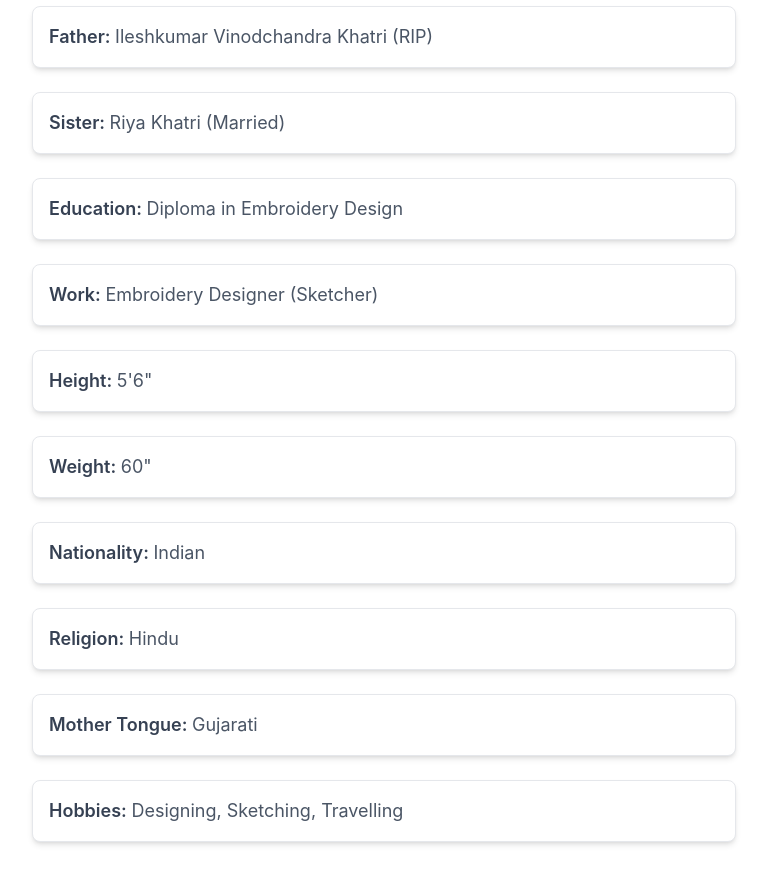
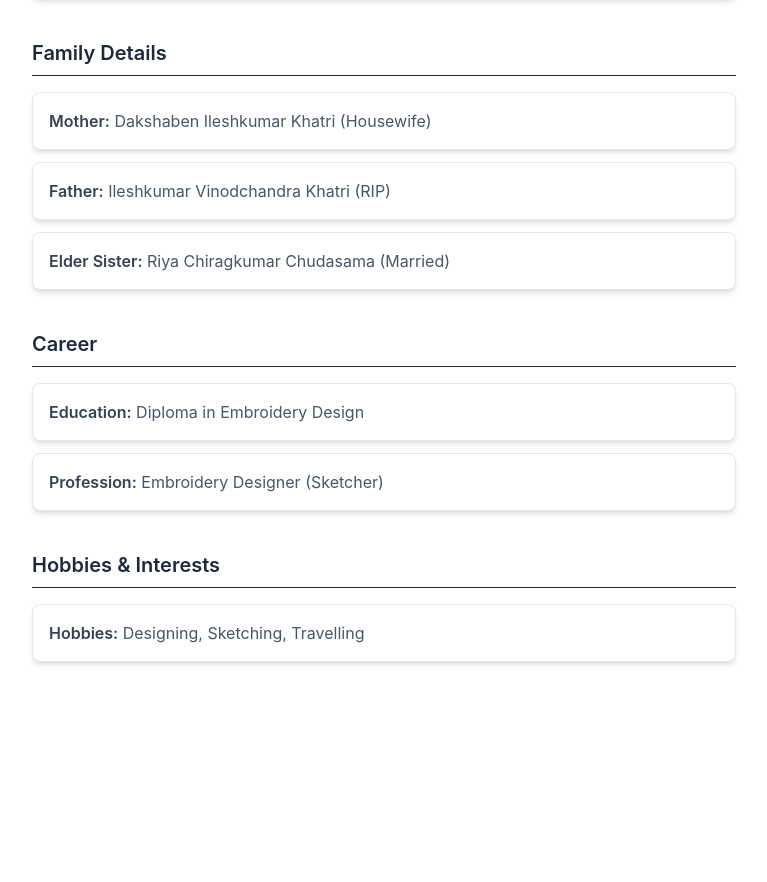
Before and after one commit to sagarkhatridk/AkashBIODATA, a React (Vite) app: page / in a window 1280 px wide. Shown: the part 1578-2460 px from the top of the page, without its empty margins (256-1023 px from the left). After the commit the page ends 2280 px from the top, so only its background shows below. Built offline with nearby package versions, Linux system fonts and the light colour scheme; a web font is replaced by a local one.

Commit message:
bio design updated

```diff
--- a/src/components/BioDataInformation.jsx
+++ b/src/components/BioDataInformation.jsx
@@ -2,28 +2,44 @@ import React from "react";
 import { motion } from "motion/react";
 
 const BioDataInformation = () => {
-  const biodata = [
-    { label: "Name", value: "Khatri Akash Ileshkumar" },
-    { label: "Age", value: "24 Years" },
-    { label: "Date of Birth", value: "28th February 2001" },
-    { label: "Mother", value: "Dakshaben Ileshkumar Khatri (Housewife)" },
-    { label: "Father", value: "Ileshkumar Vinodchandra Khatri (RIP)" },
-    { label: "Sister", value: "Riya Khatri (Married)" },
-    { label: "Education", value: "Diploma in Embroidery Design" },
-    { label: "Work", value: "Embroidery Designer (Sketcher)" },
-    { label: "Height", value: "5'6\"" },
-    { label: "Weight", value: '60"' },
-    { label: "Nationality", value: "Indian" },
-    { label: "Religion", value: "Hindu" },
-    { label: "Mother Tongue", value: "Gujarati" },
-    { label: "Hobbies", value: "Designing, Sketching, Travelling" },
+  const sections = [
+    {
+      title: "Personal Information",
+      data: [
+        { label: "Name", value: "Khatri Akash Ileshkumar" },
+        { label: "Date of Birth", value: "28th February 2001" },
+        { label: "Height", value: "5'6\"" },
+        { label: "Weight", value: "60 kg" },
+      ],
+    },
+    {
+      title: "Family Details",
+      data: [
+        { label: "Mother", value: "Dakshaben Ileshkumar Khatri (Housewife)" },
+        { label: "Father", value: "Ileshkumar Vinodchandra Khatri (RIP)" },
+        {
+          label: "Elder Sister",
+          value: "Riya Chiragkumar Chudasama (Married)",
+        },
+      ],
+    },
+    {
+      title: "Career",
+      data: [
+        { label: "Education", value: "Diploma in Embroidery Design" },
+        { label: "Profession", value: "Embroidery Designer (Sketcher)" },
+      ],
+    },
+    {
+      title: "Hobbies & Interests",
+      data: [{ label: "Hobbies", value: "Designing, Sketching, Travelling" }],
+    },
   ];
 
   return (
     <section className="max-w-3xl mx-auto py-10 px-4 sm:px-6 lg:px-8">
-      {/* Section Title */}
       <motion.h2
-        className="text-center font-bold mb-4 text-2xl sm:text-3xl md:text-4xl"
+        className="text-center font-bold mb-8 text-2xl sm:text-3xl md:text-4xl"
         initial={{ opacity: 0, y: 20 }}
         whileInView={{ opacity: 1, y: 0 }}
         transition={{ duration: 0.6 }}
@@ -32,19 +48,33 @@ const BioDataInformation = () => {
         Bio Data Information
       </motion.h2>
 
-      <div className="space-y-6">
-        {biodata.map((item, index) => (
+      <div className="space-y-10">
+        {sections.map((section, idx) => (
           <motion.div
-            key={index}
-            className="bg-white p-4 rounded-lg shadow-md border border-gray-200"
+            key={idx}
             initial={{ opacity: 0, y: 30 }}
             whileInView={{ opacity: 1, y: 0 }}
-            transition={{ duration: 0.15, delay: index * 0.05 }}
+            transition={{ duration: 0.5, delay: idx * 0.1 }}
             viewport={{ once: true }}
           >
-            <div className="text-lg font-semibold text-gray-700">
-              {item.label}:{" "}
-              <span className="font-normal text-gray-600">{item.value}</span>
+            {/* Section Title */}
+            <h3 className="text-xl font-semibold mb-4 text-gray-800 border-b pb-2">
+              {section.title}
+            </h3>
+
+            {/* Section Items */}
+            <div className="space-y-3">
+              {section.data.map((item, i) => (
+                <div
+                  key={i}
+                  className="bg-white p-4 rounded-lg shadow-md border border-gray-200"
+                >
+                  <span className="font-semibold text-gray-700">
+                    {item.label}:
+                  </span>{" "}
+                  <span className="text-gray-600">{item.value}</span>
+                </div>
+              ))}
             </div>
           </motion.div>
         ))}
```
